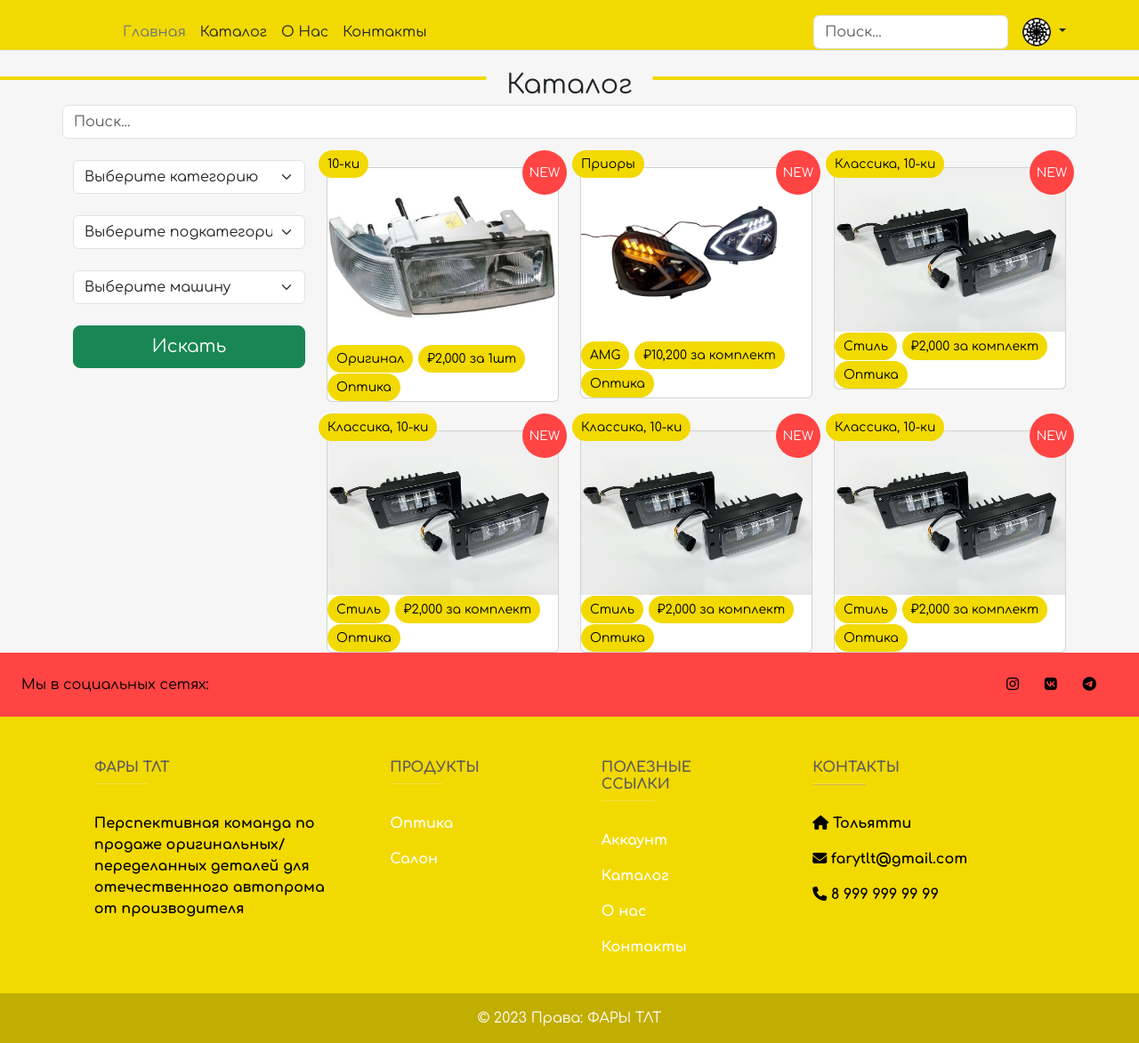
After one commit to Nicolgeh/vazdetails, a PHP site: page /catalog.php in a window 1280 px wide. The commit adds this page. Shown: the whole page at 89% size. Run offline with PHP 8.4, Linux system fonts and the light colour scheme; some libraries are stand-ins or nearby versions.

Commit message:
Staring pages complete

```diff
--- a/assets/css/style.css
+++ b/assets/css/style.css
@@ -47,7 +47,7 @@ header ul li:hover{
     overflow: hidden;
     display: block;
     width: auto;
-    height: 50rem !important;
+    height: 40rem !important;
     margin: 0 auto;
     filter: brightness(70%);
     filter: blur(1.2px);
@@ -195,3 +195,5 @@ header ul li:hover{
     border-radius: 3px;
     border-width: 1px;
   }
+
+/* Catalog */
--- a/assets/include/footer.php
+++ b/assets/include/footer.php
@@ -30,10 +30,10 @@
                 <!-- Grid column -->
                 <div class="col-md-3 col-lg-4 col-xl-3 mx-auto mb-4">
                     <!-- Content -->
-                    <h6 class="text-uppercase fw-bold">ФАРЫ ТЛТ</h6>
+                    <h6 class="text-uppercase fw-bold"><a href="/">ФАРЫ ТЛТ</a> </h6>
                     <hr class="mb-4 mt-0 d-inline-block mx-auto" style="width: 60px; background-color: #f2d900; height: 2px" />
                     <p>
-                    Перспективная команда по продаже оригинальных/переделанных деталей для отечественного автопрома от производителя
+                        Перспективная команда по продаже оригинальных/переделанных деталей для отечественного автопрома от производителя
                     </p>
                 </div>
                 <!-- Grid column -->
@@ -61,13 +61,13 @@
                         <a href="#!" class="text-white">Аккаунт</a>
                     </p>
                     <p>
-                        <a href="#!" class="text-white">Каталог</a>
+                        <a href="../../catalog.php" class="text-white">Каталог</a>
                     </p>
                     <p>
-                        <a href="#!" class="text-white">О нас</a>
+                        <a href="../../about_us.php" class="text-white">О нас</a>
                     </p>
                     <p>
-                        <a href="#!" class="text-white">Контакты</a>
+                        <a href="../../contacts.php" class="text-white">Контакты</a>
                     </p>
                 </div>
                 <!-- Grid column -->
--- a/assets/include/header.php
+++ b/assets/include/header.php
@@ -2,14 +2,16 @@
   <div class="container">
     <div class="d-flex flex-wrap align-items-center justify-content-center justify-content-lg-start">
       <a href="/" class="d-flex align-items-center mb-2 mb-lg-0 text-dark text-decoration-none">
-          <svg class="bi me-2" width="40" height="32" role="img" aria-label="Bootstrap"><use xlink:href="#bootstrap"></use></svg>
+        <svg class="bi me-2" width="40" height="32" role="img" aria-label="Bootstrap">
+          <use xlink:href="#bootstrap"></use>
+        </svg>
       </a>
 
       <ul class="nav col-12 col-lg-auto me-lg-auto mb-2 justify-content-center mb-md-0">
         <li><a href="/" class="nav-link px-2 link-secondary">Главная</a></li>
-          <li><a href="#" class="nav-link px-2 link-dark">Каталог</a></li>
-          <li><a href="#" class="nav-link px-2 link-dark">О Нас</a></li>
-          <li><a href="#" class="nav-link px-2 link-dark">Контакты</a></li>
+        <li><a href="../../catalog.php" class="nav-link px-2 link-dark">Каталог</a></li>
+        <li><a href="../../about_us.php" class="nav-link px-2 link-dark">О Нас</a></li>
+        <li><a href="../../contacts.php" class="nav-link px-2 link-dark">Контакты</a></li>
       </ul>
 
       <form class="col-12 col-lg-auto mb-3 mb-lg-0 me-lg-3">
@@ -22,16 +24,20 @@
         </a>
         <ul class="dropdown-menu text-small" aria-labelledby="dropdownUser1">
           <li><a class="dropdown-item" href="#">Войти</a></li>
-            <li><hr class="dropdown-divider"></li>
+          <li>
+            <hr class="dropdown-divider">
+          </li>
           <li><a class="dropdown-item" href="#">Регистрация</a></li>
         </ul>
 
-		  <?php if(false): ?>
+        <?php if (false) : ?>
           <ul class="dropdown-menu text-small" aria-labelledby="dropdownUser1">
             <li><a class="dropdown-item" href="#">New project...</a></li>
             <li><a class="dropdown-item" href="#">Settings</a></li>
             <li><a class="dropdown-item" href="#">Profile</a></li>
-            <li><hr class="dropdown-divider"></li>
+            <li>
+              <hr class="dropdown-divider">
+            </li>
             <li><a class="dropdown-item" href="#">Sign out</a></li>
           </ul>
         <?php endif; ?>
--- /dev/null
+++ b/catalog.php
@@ -0,0 +1,182 @@
+<?php
+include 'path.php';
+?>
+<!DOCTYPE html>
+<html lang="en">
+
+<head>
+    <meta charset="utf-8">
+    <meta name="viewport" content="width=device-width, initial-scale=1">
+    <title>ФАРЫ ТЛТ</title>
+    <!-- CSS Bootstrap -->
+    <link href="https://cdn.jsdelivr.net/npm/bootstrap@5.3.0/dist/css/bootstrap.min.css" rel="stylesheet" integrity="sha384-9ndCyUaIbzAi2FUVXJi0CjmCapSmO7SnpJef0486qhLnuZ2cdeRhO02iuK6FUUVM" crossorigin="anonymous">
+
+    <!-- Main CSS -->
+    <link rel="stylesheet" href="assets/css/style.css">
+    <!-- Fonts Google -->
+    <link rel="preconnect" href="https://fonts.googleapis.com">
+    <link rel="preconnect" href="https://fonts.gstatic.com" crossorigin>
+    <link href="https://fonts.googleapis.com/css2?family=Comfortaa:wght@300;400;500;600;700&display=swap" rel="stylesheet">
+    <style>
+        @import url('https://fonts.googleapis.com/css2?family=Comfortaa:wght@300;400;500;600;700&display=swap');
+    </style>
+    <script src="https://cdn.jsdelivr.net/npm/@popperjs/core@2.11.8/dist/umd/popper.min.js" integrity="sha384-I7E8VVD/ismYTF4hNIPjVp/Zjvgyol6VFvRkX/vR+Vc4jQkC+hVqc2pM8ODewa9r" crossorigin="anonymous"></script>
+    <script src="https://cdn.jsdelivr.net/npm/bootstrap@5.3.0/dist/js/bootstrap.min.js" integrity="sha384-fbbOQedDUMZZ5KreZpsbe1LCZPVmfTnH7ois6mU1QK+m14rQ1l2bGBq41eYeM/fS" crossorigin="anonymous"></script>
+
+</head>
+
+<body>
+    <script src="https://kit.fontawesome.com/70351fc90b.js" crossorigin="anonymous"></script>
+
+    <!-- Header -->
+    <?php include 'assets/include/header.php'; ?>
+
+    <!-- title -->
+    <div class="title">
+        <span>
+            Каталог
+        </span>
+    </div>
+
+    <!-- Catalog -->
+
+    <main class="container">
+        <!-- Search -->
+        <form class="search-catalog row">
+            <input type="search" class="form-control col-8" placeholder="Поиск..." aria-label="Search">
+        </form>
+        <!-- Filters -->
+        <div class="row">
+            <div class="col-12 col-md-3">
+                <select class="form-select mt-4" aria-label="Default select example">
+                    <option selected>Выберите категорию</option>
+                    <option value="1">Оптика</option>
+                    <option value="2">Салон</option>
+                </select>
+                <select class="form-select mt-4" aria-label="Default select example">
+                    <option selected>Выберите подкатегорию</option>
+                    <option value="1">Оригинал</option>
+                    <option value="2">Стиль</option>
+                    <option value="2">AMG</option>
+                </select>
+                <select class="form-select mt-4" aria-label="Default select example">
+                    <option selected>Выберите машину</option>
+                    <option value="1">Классика</option>
+                    <option value="2">ВАЗ 2110-12</option>
+                    <option value="2">Приора</option>
+                    <option value="2">Калина 1</option>
+                </select>
+                <button class="w-100 btn btn-success btn-lg mb-4 mt-4" type="submit">Искать</button>
+            </div>
+            <div class="col-12 col-md-9">
+                <div class="row" id="ads">
+                    <!-- Category Card -->
+                    <div class="col-md-4">
+                        <a href="single.php">
+                            <div class="card rounded">
+                                <div class="card-image">
+                                    <span class="card-notify-badge">10-ки</span>
+                                    <span class="card-notify-year">NEW</span>
+                                    <img class="img-fluid" src="/assets/images/details/1.jpg" alt="Alternate Text" />
+                                </div>
+                                <div class="card-image-overlay m-auto">
+                                    <span class="card-detail-badge">Оригинал</span>
+                                    <span class="card-detail-badge">₽2,000 за 1шт</span>
+                                    <span class="card-detail-badge">Оптика</span>
+                                </div>
+                            </div>
+                        </a>
+                    </div>
+                    <div class="col-md-4">
+                        <a href="single.php">
+                            <div class="card rounded">
+                                <div class="card-image">
+                                    <span class="card-notify-badge">Приоры</span>
+                                    <span class="card-notify-year">NEW</span>
+                                    <img class="img-fluid" src="/assets/images/details/2.webp" alt="Alternate Text" />
+                                </div>
+                                <div class="card-image-overlay m-auto">
+                                    <span class="card-detail-badge">AMG</span>
+                                    <span class="card-detail-badge">₽10,200 за комплект</span>
+                                    <span class="card-detail-badge">Оптика</span>
+                                </div>
+                            </div>
+                        </a>
+                    </div>
+
+                    <div class="col-md-4">
+                        <a href="single.php">
+                            <div class="card rounded">
+                                <div class="card-image">
+                                    <span class="card-notify-badge">Классика, 10-ки</span>
+                                    <span class="card-notify-year">NEW</span>
+                                    <img class="img-fluid" src="/assets/images/details/3.jpg" alt="Alternate Text" />
+                                </div>
+                                <div class="card-image-overlay m-auto">
+                                    <span class="card-detail-badge">Стиль</span>
+                                    <span class="card-detail-badge">₽2,000 за комплект</span>
+                                    <span class="card-detail-badge">Оптика</span>
+                                </div>
+                            </div>
+                        </a>
+                    </div>
+
+                    <div class="col-md-4">
+                        <a href="single.php">
+                            <div class="card rounded">
+                                <div class="card-image">
+                                    <span class="card-notify-badge">Классика, 10-ки</span>
+                                    <span class="card-notify-year">NEW</span>
+                                    <img class="img-fluid" src="/assets/images/details/3.jpg" alt="Alternate Text" />
+                                </div>
+                                <div class="card-image-overlay m-auto">
+                                    <span class="card-detail-badge">Стиль</span>
+                                    <span class="card-detail-badge">₽2,000 за комплект</span>
+                                    <span class="card-detail-badge">Оптика</span>
+                                </div>
+                            </div>
+                        </a>
+                    </div>
+
+                    <div class="col-md-4">
+                        <a href="single.php">
+                            <div class="card rounded">
+                                <div class="card-image">
+                                    <span class="card-notify-badge">Классика, 10-ки</span>
+                                    <span class="card-notify-year">NEW</span>
+                                    <img class="img-fluid" src="/assets/images/details/3.jpg" alt="Alternate Text" />
+                                </div>
+                                <div class="card-image-overlay m-auto">
+                                    <span class="card-detail-badge">Стиль</span>
+                                    <span class="card-detail-badge">₽2,000 за комплект</span>
+                                    <span class="card-detail-badge">Оптика</span>
+                                </div>
+                            </div>
+                        </a>
+                    </div>
+
+                    <div class="col-md-4">
+                        <a href="single.php">
+                            <div class="card rounded">
+                                <div class="card-image">
+                                    <span class="card-notify-badge">Классика, 10-ки</span>
+                                    <span class="card-notify-year">NEW</span>
+                                    <img class="img-fluid" src="/assets/images/details/3.jpg" alt="Alternate Text" />
+                                </div>
+                                <div class="card-image-overlay m-auto">
+                                    <span class="card-detail-badge">Стиль</span>
+                                    <span class="card-detail-badge">₽2,000 за комплект</span>
+                                    <span class="card-detail-badge">Оптика</span>
+                                </div>
+                            </div>
+                        </a>
+                    </div>
+                    <!-- new card here -->
+                </div>
+            </div>
+    </main>
+    <!-- Footer -->
+    <?php include 'assets/include/footer.php'; ?>
+</body>
+
+</html>
```
Also changed, not shown: about_us.php (added, +72 -0 lines), contacts.php (added, +103 -0 lines), index.php (+7 -3 lines), reviews.php (added, +80 -0 lines). Lines whose indentation alone changed are shown as unchanged.
